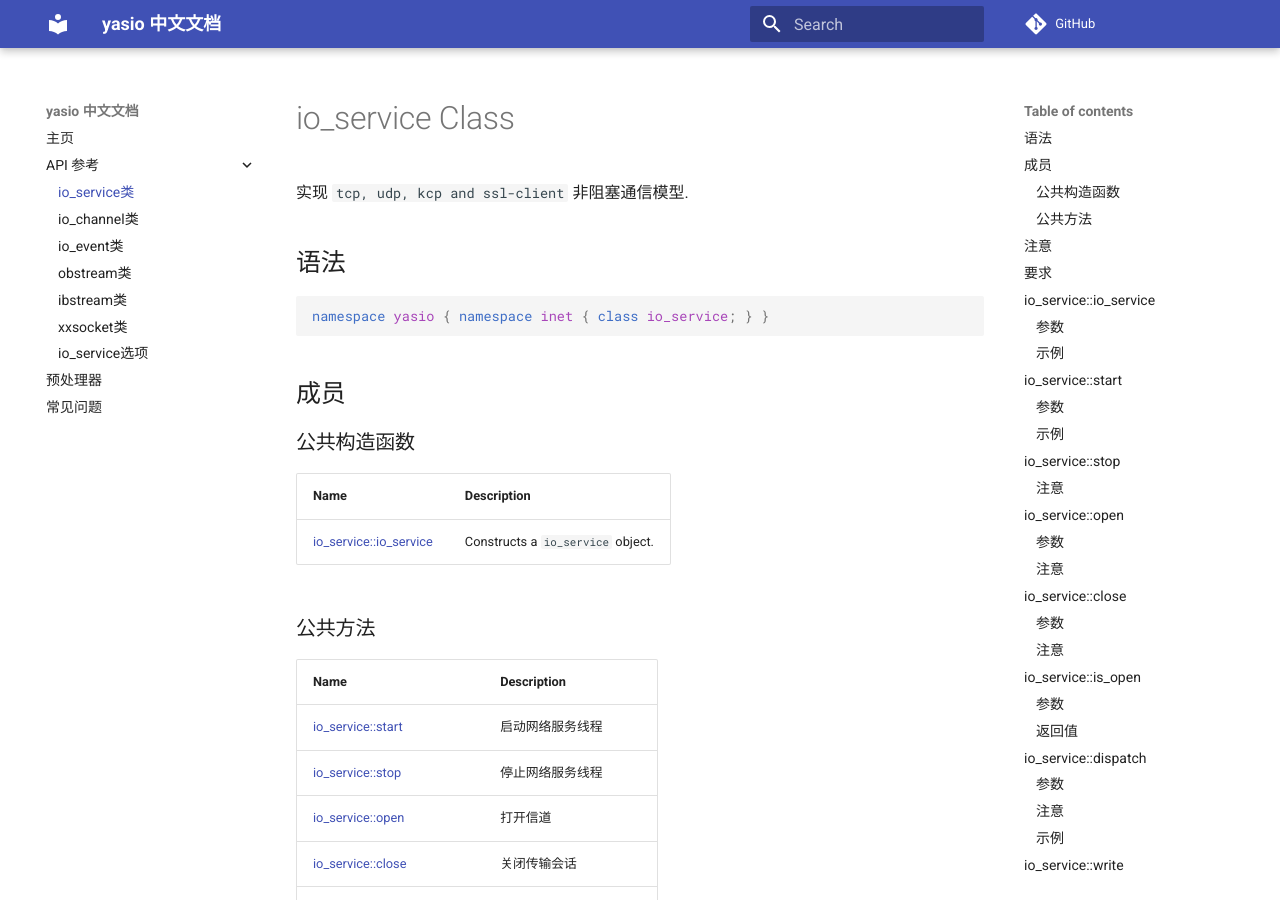
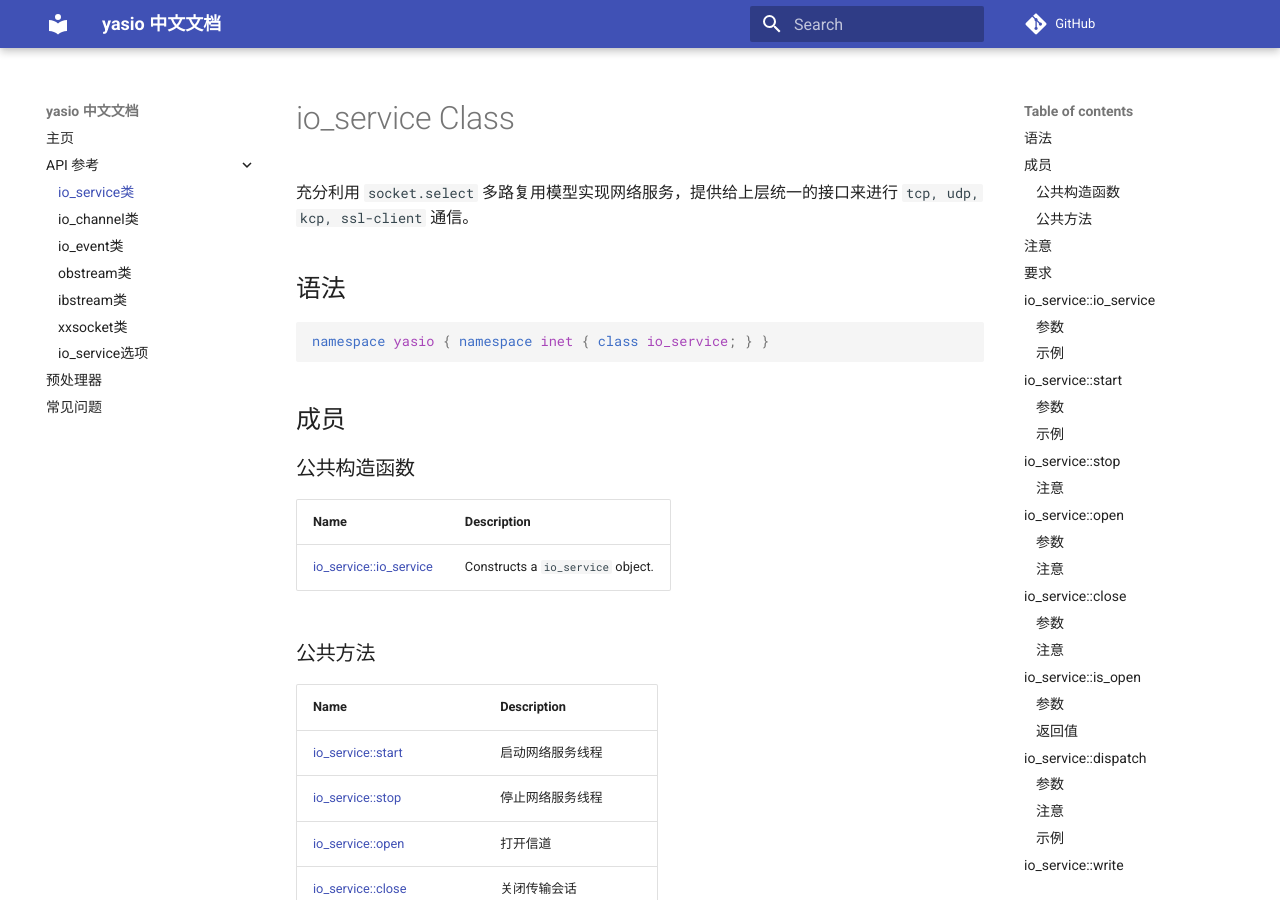
Before and after one commit to yasio/docs-936, an MkDocs documentation site: the page built from docs/api/reference/io_service-class.md, in a window 1280 px wide and 900 px high. Built offline with MkDocs 1.6.1 and Material for MkDocs 9.7.7, drawn with Linux system fonts in a browser that asks for light colours; comment, search, counter and statistics services are not loaded.

Commit message:
Update io_service-class.md

```diff
--- a/docs/api/reference/io_service-class.md
+++ b/docs/api/reference/io_service-class.md
@@ -6,7 +6,7 @@ helpviewer_keywords: []
 ---
 # io_service Class
 
-实现 `tcp, udp, kcp and ssl-client` 非阻塞通信模型.
+充分利用 `socket.select` 多路复用模型实现网络服务，提供给上层统一的接口来进行 `tcp, udp, kcp, ssl-client` 通信。
 
 ## 语法
 
```
